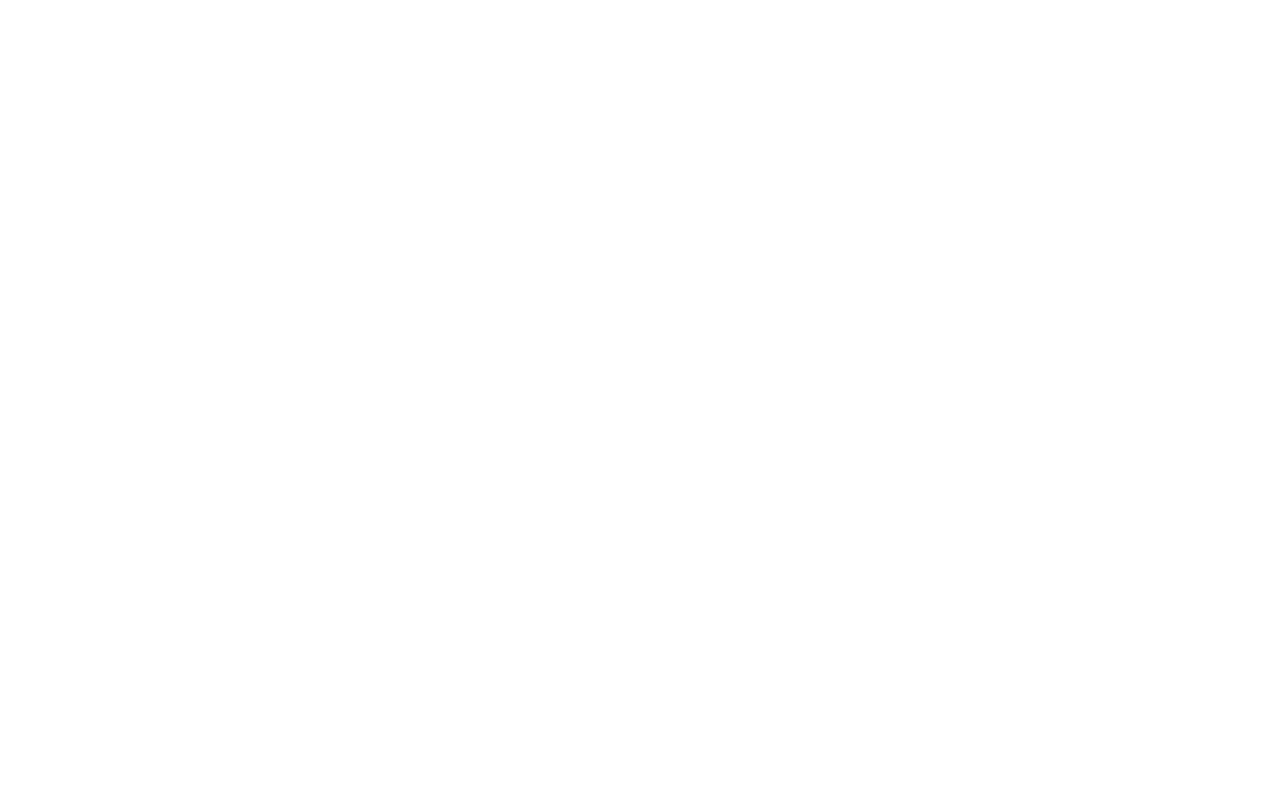
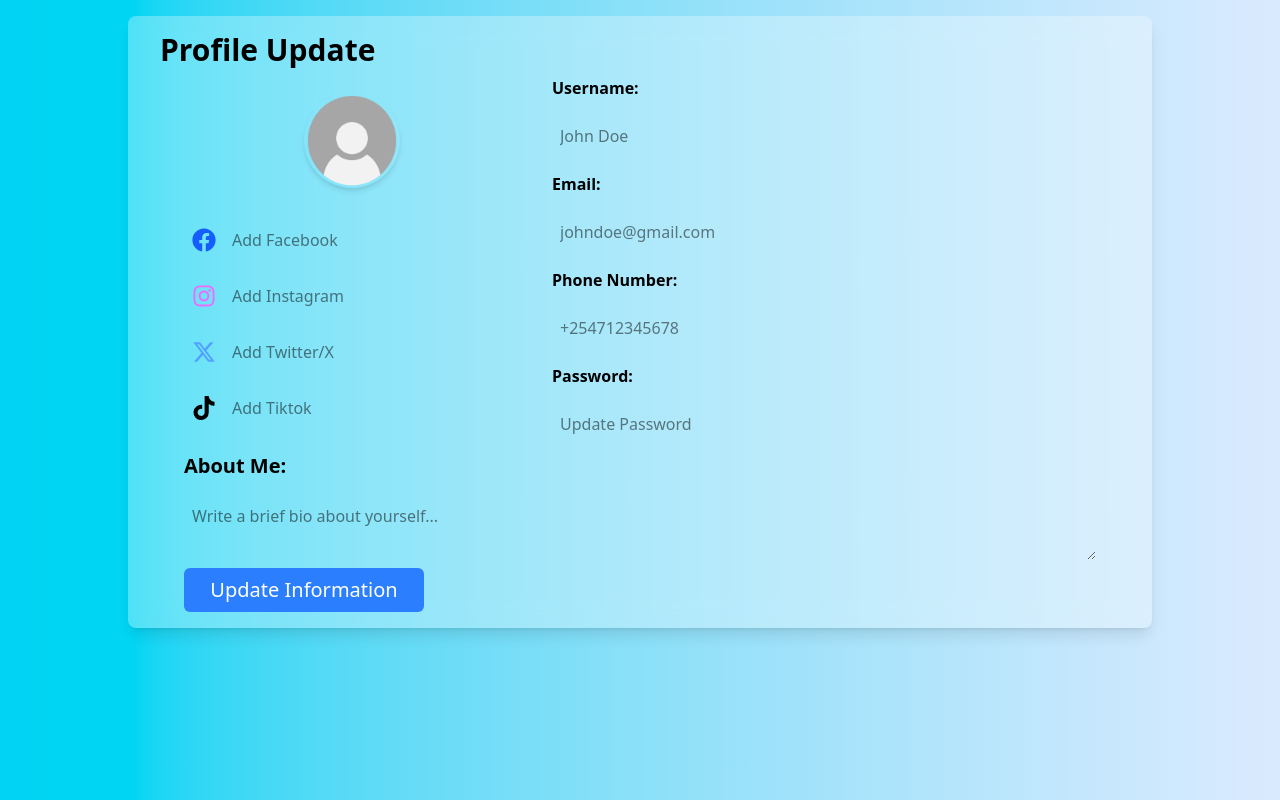
Before and after one commit to KirimiOnesmus/journal_app, a React (Vite) app in the folder client/: page /profile in a window 1280 px wide. Before the commit this address had no page. Built offline with nearby package versions, Linux system fonts and the light colour scheme.

Commit message:
Profile Update Page Add

```diff
--- a/client/package.json
+++ b/client/package.json
@@ -13,6 +13,7 @@
     "@tailwindcss/vite": "^4.1.10",
     "react": "^19.1.0",
     "react-dom": "^19.1.0",
+    "react-icons": "^5.5.0",
     "react-router-dom": "^7.6.2",
     "tailwindcss": "^4.1.10"
   },
--- a/client/src/App.jsx
+++ b/client/src/App.jsx
@@ -1,8 +1,10 @@
 import React from 'react'
-import Login from './pages/Login'
-import Register from './pages/Register'
+// import Login from './pages/Login'
+// import Register from './pages/Register'
+import { Login,Register,Profile } from './pages'
 import { BrowserRouter, Routes, Route } from 'react-router-dom'
 import './App.css'
+
 
 function App() {
   return (
@@ -10,6 +12,7 @@ function App() {
       <Routes>
         <Route path="/" element={<Login />} />
         <Route path="/register" element={<Register />} />
+        <Route path="/profile" element={<Profile/>} />
       </Routes>
     </BrowserRouter>
   )
--- /dev/null
+++ b/client/src/pages/Profile.jsx
@@ -0,0 +1,70 @@
+import React from 'react'
+import { FaFacebook,FaInstagram, FaTiktok } from "react-icons/fa";
+import { FaXTwitter } from "react-icons/fa6";
+import profile from '../assets/profile.png'
+const Profile = () => {
+  return (
+    <div className='flex flex-col min-h-screen bg-linear-to-r from-cyan-400 to-blue-100 w-full'>
+        <div className=" md:bg-white/30 backdrop-blur-md px-4 md:px-8 py-4 rounded-lg shadow-lg w-full max-w-5xl mx-auto mt-4">
+            <h2 className='text-3xl font-bold'>Profile Update</h2>
+            <form action="">
+                <div className='md:flex md:mx-4 mt-2 justify-between'>
+
+                    <div className="socials flex flex-col gap-4 mt-6 w-full md:w-lg md:m-4">
+                         <div className="avatar flex items-center justify-center mb-4 ">
+                            <img src={profile} alt="Profile" className=' cursor-pointer text-center w-24 h-24 rounded-full shadow-md'/>
+
+                         </div>
+
+                        <div className="facebook w-full flex items-center gap-2">
+                            <FaFacebook className='font-bold text-2xl text-blue-600'/>
+                            <input type="text" name='facebook' placeholder='Add Facebook'
+                            className='p-2 focus:backdrop-blur-md focus:border-blue-500 focus:border rounded-md outline-none w-full md:w-72'/>
+                        </div>
+                        <div className="instagram w-full flex items-center gap-2">
+                            <FaInstagram className='font-bold text-2xl text-fuchsia-400'/>
+                            <input type="text" name='instagram' placeholder='Add Instagram'
+                            className='p-2 focus:backdrop-blur-md focus:border-fuchsia-400 focus:border rounded-md outline-none w-full md:w-72'
+                            />
+                        </div>
+                        <div className="twitter w-full flex items-center gap-2">
+                            <FaXTwitter className='font-bold text-2xl text-blue-400'/>
+                             <input type="text" name='twitter' placeholder='Add Twitter/X'
+                             className='p-2 focus:backdrop-blur-md focus:border-blue-400 focus:border rounded-md outline-none w-full md:w-72'
+                             />
+                        </div>
+                        <div className="tiktok w-full flex items-center gap-2">
+                            <FaTiktok className='font-bold text-2xl'/>
+                            <input type="text" name='tiktok' placeholder='Add Tiktok'
+                            className='p-2 focus:backdrop-blur-md focus:border-black focus:border rounded-md outline-none w-full md:w-72'
+                             />
+                        </div>
+
+                    </div>
+
+                    <div className="personal-details flex flex-col gap-4 md:mx-6 w-full mt-6 md:mt-0">
+                        <label htmlFor="username" className='font-bold'>Username:</label>
+                        <input type="text" name="username" id="" placeholder='John Doe' className='p-2 focus:backdrop-blur-md focus:border-blue-500 focus:border rounded-md outline-none'/>
+                        <label htmlFor="email" className='font-bold'>Email:</label>
+                        <input type="email" name="email" id="" placeholder='johndoe@gmail.com'className='p-2 focus:backdrop-blur-md focus:border-blue-500 focus:border rounded-md outline-none'/>
+                        <label htmlFor="contact" className='font-bold'>Phone Number:</label>
+                        <input type="text" name="contact" id="" placeholder='+254712345678' className='p-2 focus:backdrop-blur-md focus:border-blue-500 focus:border rounded-md outline-none'/>
+                        <label htmlFor="password" className='font-bold'>Password:</label>
+                        <input type="password" name='password' placeholder='Update Password' className='p-2 focus:backdrop-blur-md focus:border-blue-500 focus:border rounded-md outline-none' />
+                    </div>
+                     </div>
+                    <div className="bio flex flex-col gap-4 md:mx-6 mt-2 max-w-full">
+                        <label htmlFor="bio" className='text-xl font-bold'>About Me:</label>
+                        <textarea name="bio" id="bio" placeholder='Write a brief bio about yourself...' className='p-2 focus:backdrop-blur-md focus:border-blue-500 focus:border rounded-md outline-none'>
+
+                        </textarea>
+                </div>
+                <button className='bg-blue-500 py-2 px-4 my-6 md:mx-6 md:my-0 md:mt-2 text-xl text-white rounded-md w-full md:w-60 cursor-pointer'>Update Information</button>
+            </form>
+
+        </div>
+    </div>
+  )
+}
+
+export default Profile
--- a/client/src/pages/Register.jsx
+++ b/client/src/pages/Register.jsx
@@ -18,7 +18,7 @@ const Register = () => {
           <input type="password" name="password" id="" placeholder='Password' className=' w-92 p-2 rounded-lg shadow-lg bg-white/30 outline-none focus:border border-blue-500'/>
           <input type="password" name="confirmPassword" id="" placeholder='Confirm Password' className=' w-92 p-2 rounded-lg shadow-lg bg-white/30 outline-none focus:border border-blue-500'/>
 
-          <p className='text-right w-full'>Already a member? <a href="/" className='text-blue-500'>Login</a></p>
+          <p className='text-right w-full'>Already a member? <a href="./" className='text-blue-500'>Login</a></p>
           <button type="submit" className=' bg-blue-600 w-92 p-2 rounded-lg text-white text-xl cursor-pointer font-medium'>Create Account</button>
 
         </form>
--- a/client/src/pages/index.js
+++ b/client/src/pages/index.js
@@ -1,2 +1,3 @@
 export { default as Login } from './Login';
 export { default as Register } from './Register';
+export{default as Profile} from './profile';
```
Also changed, not shown: client/src/assets/Profile.png (added), 1 other file (tests, documents, lock files or other folders).
